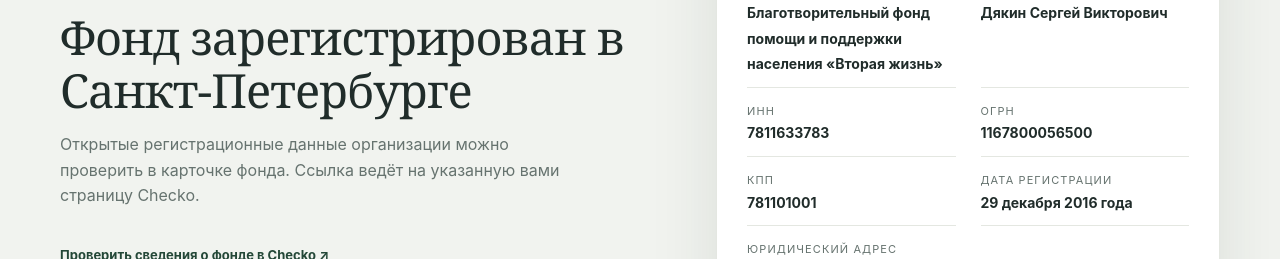
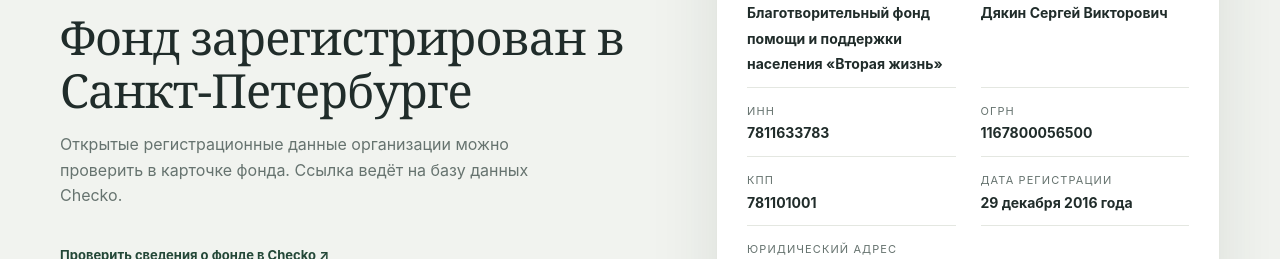
Before and after one commit to Chenazase/VtorayaZhizn, a plain HTML site: page index.html in a window 1280 px wide. Shown: the part 3140-3399 px from the top of the page. Drawn offline with Linux system fonts and the light colour scheme.

Commit message:
Update index.html

```diff
--- a/index.html
+++ b/index.html
@@ -64,7 +64,7 @@ h1{max-width:680px}.hero p{line-height:1.75}.visual{border-radius:46% 46% 10px 1
 <section class="section white" id="about"><div class="wrap"><div class="section-head"><div class="kicker">О фонде</div><h2>Помощь начинается с человеческого участия</h2><p>Мы верим, что даже небольшая поддержка может стать началом больших перемен.</p></div><div class="about-grid"><blockquote class="about-quote">«Вторая жизнь» — это не просто название. Это возможность увидеть путь вперёд.</blockquote><div class="about-copy"><p>Благотворительный фонд помощи и поддержки населения «Вторая жизнь» создан для формирования имущества за счёт добровольных взносов и иных не запрещённых законом поступлений, чтобы направлять ресурсы на благотворительные и социально значимые цели.</p><p>Согласно уставу, фонд оказывает социальную поддержку и защиту граждан, содействует укреплению семьи, охране здоровья, социальной реабилитации и помощи людям, оказавшимся в трудной жизненной ситуации.</p><p>Каждая история важна. Каждое участие имеет значение.</p></div></div></div></section>
 <section class="section" id="directions"><div class="wrap"><div class="section-head"><div class="kicker">Три направления деятельности</div><h2>Поддержка человека — в разных жизненных обстоятельствах</h2><p>Направления собраны по целям и видам деятельности, перечисленным в уставе фонда.</p></div><div class="cards"><article class="card"><span class="direction-label">01 / Социальная поддержка</span><div class="card-icon">♡</div><h3>Помощь тем, кому трудно</h3><p>Поддержка малообеспеченных граждан, людей с инвалидностью, бездомных и тех, кто оказался в сложной жизненной ситуации. Содействие социальной реабилитации и защите прав.</p></article><article class="card"><span class="direction-label">02 / Семья и детство</span><div class="card-icon">⌂</div><h3>Забота о семье</h3><p>Содействие укреплению семьи, защите материнства, детства и отцовства. Поддержка женщин с детьми, в том числе семей, попавших в трудные обстоятельства.</p></article><article class="card"><span class="direction-label">03 / Здоровье и безопасность</span><div class="card-icon">✳</div><h3>Здоровье и помощь в кризисе</h3><p>Содействие охране здоровья, профилактике заболеваний и здоровому образу жизни, а также помощь пострадавшим от стихийных бедствий, катастроф и иных кризисных ситуаций.</p></article></div></div></section>
 <section class="branch-section" id="branch"><div class="wrap"><div class="section-head"><div class="kicker">Структурное подразделение</div><h2>Филиал «ЭФЕС»</h2><p>Филиал фонда, посвящённый сотрудничеству в целях законности, правопорядка и безопасности населения.</p></div><div class="branch-card"><div><div class="kicker">Тверская область</div><h3>«ЭФЕС» — сотрудничество в целях законности, правопорядка и безопасности населения</h3><p>Подразделение благотворительного фонда помощи и поддержки населения «Вторая жизнь». Действует в рамках уставных задач фонда.</p><div class="branch-meta"><div><span>Адрес</span><strong>Тверская область, пгт Пено, ул. Родина, д. 42А, кв. 2</strong></div></div></div><div class="branch-date">Адрес изменён 28.10.2025</div></div></div></section>
-<section class="section registry" id="details"><div class="wrap registry-grid"><div><div class="kicker">Официальные сведения</div><h2>Фонд зарегистрирован в Санкт-Петербурге</h2><p style="color:var(--muted);max-width:510px">Открытые регистрационные данные организации можно проверить в карточке фонда. Ссылка ведёт на указанную вами страницу Checko.</p><a class="registry-link" href="https://checko.ru/company/bf-vtoraya-zhizn-1167800056500?ysclid=mwwgrit7qi598895733" target="_blank" rel="noopener">Проверить сведения о фонде в Checko ↗</a></div><div class="registry-panel"><h3 class="registry-title">БФ «Вторая жизнь»</h3><div class="registry-data"><div><span>Полное наименование</span><strong>Благотворительный фонд помощи и поддержки населения «Вторая жизнь»</strong></div><div><span>Президент</span><strong>Дякин Сергей Викторович</strong></div><div><span>ИНН</span><strong>7811633783</strong></div><div><span>ОГРН</span><strong>1167800056500</strong></div><div><span>КПП</span><strong>781101001</strong></div><div><span>Дата регистрации</span><strong>29 декабря 2016 года</strong></div><div style="grid-column:1/-1"><span>Юридический адрес</span><strong>192131, Санкт-Петербург, ул. Бабушкина, д. 81, корп. 2, литера А, помещение 11-Н</strong></div></div></div></div></section>
+<section class="section registry" id="details"><div class="wrap registry-grid"><div><div class="kicker">Официальные сведения</div><h2>Фонд зарегистрирован в Санкт-Петербурге</h2><p style="color:var(--muted);max-width:510px">Открытые регистрационные данные организации можно проверить в карточке фонда. Ссылка ведёт на базу данных Checko.</p><a class="registry-link" href="https://checko.ru/company/bf-vtoraya-zhizn-1167800056500?ysclid=mwwgrit7qi598895733" target="_blank" rel="noopener">Проверить сведения о фонде в Checko ↗</a></div><div class="registry-panel"><h3 class="registry-title">БФ «Вторая жизнь»</h3><div class="registry-data"><div><span>Полное наименование</span><strong>Благотворительный фонд помощи и поддержки населения «Вторая жизнь»</strong></div><div><span>Президент</span><strong>Дякин Сергей Викторович</strong></div><div><span>ИНН</span><strong>7811633783</strong></div><div><span>ОГРН</span><strong>1167800056500</strong></div><div><span>КПП</span><strong>781101001</strong></div><div><span>Дата регистрации</span><strong>29 декабря 2016 года</strong></div><div style="grid-column:1/-1"><span>Юридический адрес</span><strong>192131, Санкт-Петербург, ул. Бабушкина, д. 81, корп. 2, литера А, помещение 11-Н</strong></div></div></div></div></section>
 <section class="section help" id="help"><div class="wrap"><div class="section-head"><div class="kicker">Как помочь</div><h2>Добро становится сильнее, когда мы вместе</h2><p>Есть много способов поддержать работу фонда — выберите тот, который вам ближе.</p></div><div class="help-grid"><div class="help-item"><div class="number">01</div><div><h3>Сделать пожертвование</h3><p>Финансовая поддержка помогает фонду планировать и оказывать помощь.</p></div></div><div class="help-item"><div class="number">02</div><div><h3>Стать волонтёром</h3><p>Ваше время, навыки и участие могут быть не менее ценны, чем пожертвование.</p></div></div><div class="help-item"><div class="number">03</div><div><h3>Рассказать о фонде</h3><p>Поделитесь информацией — возможно, именно так нас найдёт тот, кому нужна помощь.</p></div></div><div class="help-item"><div class="number">04</div><div><h3>Предложить сотрудничество</h3><p>Мы открыты к инициативам, партнёрствам и совместным благотворительным проектам.</p></div></div></div></div></section>
 <section class="section donate" id="donations"><div class="wrap">
 <div class="section-head"><div class="kicker">Поддержать фонд</div><h2>Пожертвование по банковским реквизитам</h2><p>Вы можете поддержать деятельность фонда безналичным переводом из любого банка. Пожалуйста, внимательно проверьте данные получателя перед отправкой.</p></div>
```
